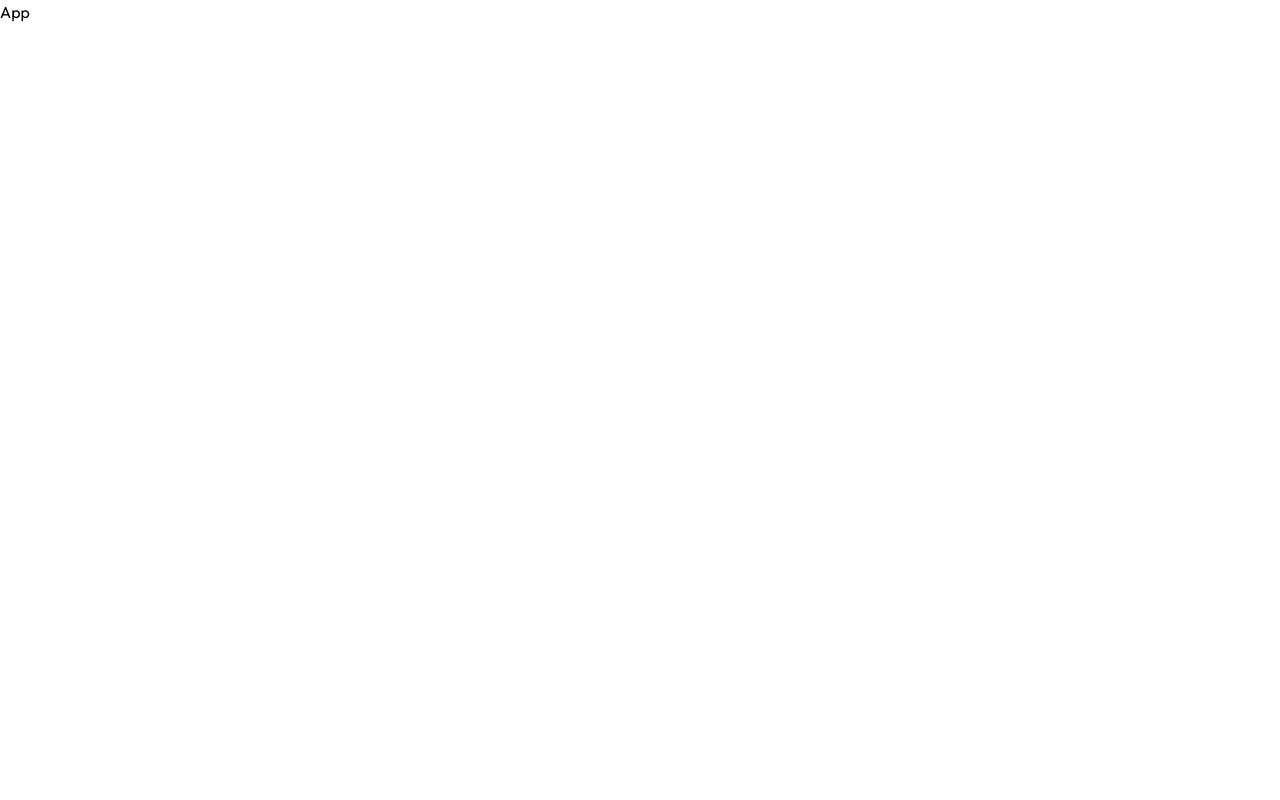
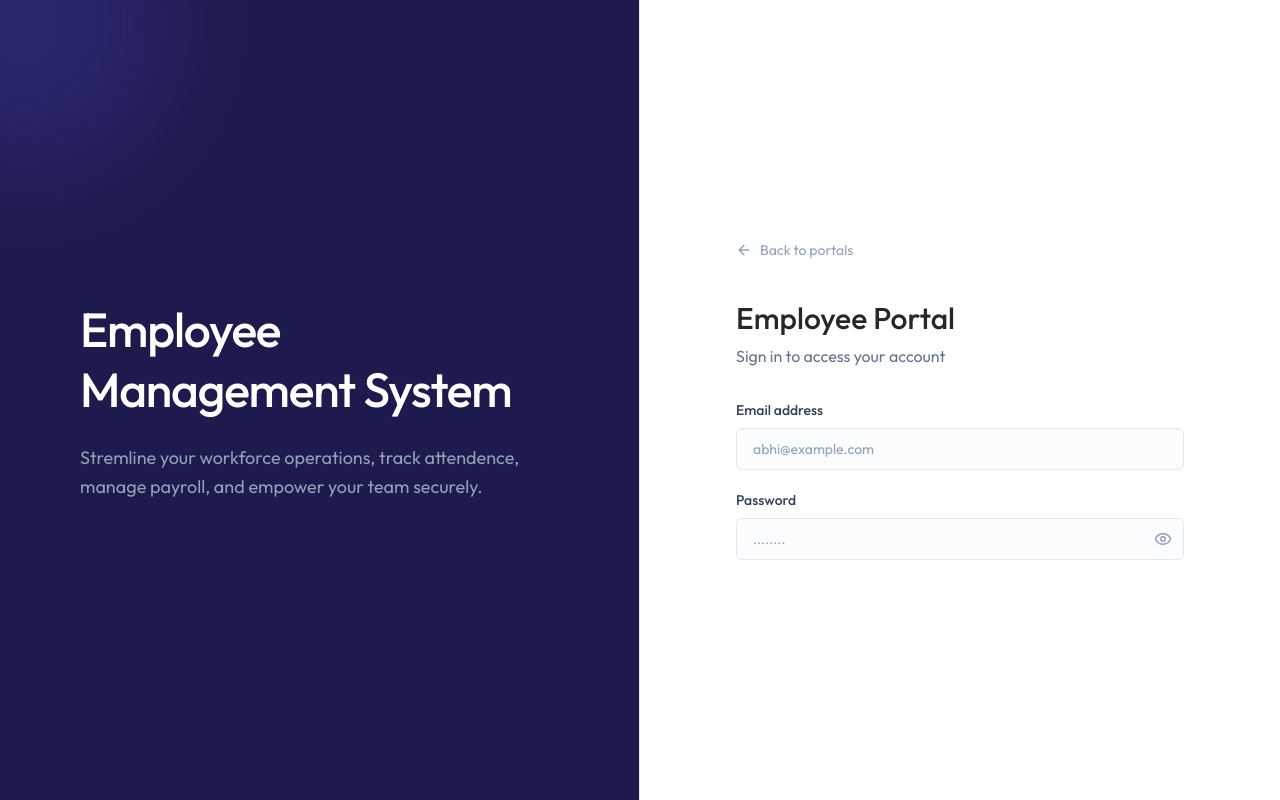
Before and after one commit to ABHISHEK-ANGADI/FullStack-EMS, a React (Vite) app in the folder client/: page /login/employee in a window 1280 px wide. Built offline with nearby package versions, Linux system fonts and the light colour scheme.

Commit message:
login form completed

```diff
--- a/client/src/App.jsx
+++ b/client/src/App.jsx
@@ -1,8 +1,41 @@
 import React from 'react'
+import { Toaster } from 'react-hot-toast'
+import { Navigate, Route, Routes } from 'react-router-dom'
+import LoginLanding from './pages/LoginLanding'
+import Layout from './pages/Layout'
+import Dashboard from './pages/Dashboard'
+import Employees from './pages/Employees'
+import Attendance from './pages/Attendance'
+import Leave from './pages/Leave'
+import PaySlips from './pages/PaySlips'
+import Settings from './pages/Settings'
+import PrintPaySlip from './pages/PrintPaySlip'
+import LoginForm from './components/LoginForm'
 
 const App = () => {
   return (
-    <div>App</div>
+    <>
+      <Toaster />
+      <Routes>
+        <Route path='/login' element={ <LoginLanding/> } />
+
+        <Route path='/login/admin' element={ <LoginForm role="admin" title="Admin Portal" subtitle="Sign in to manage the organization"  /> } />
+
+        <Route path='/login/employee' element={ <LoginForm role="employee" title="Employee Portal" subtitle="Sign in to access your account" /> } />
+
+        <Route element={ <Layout/>}>
+          <Route path='/dashboard' element={ <Dashboard/> } />
+          <Route path='/employees' element={ <Employees/> } />
+          <Route path='/attendance' element={ <Attendance/> } />
+          <Route path='/leave' element={ <Leave/> } />
+          <Route path='/payslips' element={ <PaySlips/> } />
+          <Route path='/settings' element={ <Settings/> } />
+
+        </Route>
+        <Route path='/print/payslips/:id' element={ <PrintPaySlip/> } />
+        <Route path='*' element={<Navigate to='/dashboard' replace/> } />
+      </Routes>
+    </>
   )
 }
 
--- /dev/null
+++ b/client/src/components/LoginForm.jsx
@@ -0,0 +1,65 @@
+import React, { useState } from 'react'
+import LoginLeftSide from './LoginLeftSide'
+import { ArrowLeftIcon, EyeIcon, EyeOffIcon } from 'lucide-react'
+import { Link } from 'react-router-dom'
+
+const LoginForm = ({role, title, subtitle}) => {
+
+  const [email, setEmail] = useState("")
+  const [password, setPassword] = useState("")
+  const [showPassword, setShowPassword] = useState(false)
+  const [error, setError] = useState("")
+  const [loading, setLoading] = useState(false)
+
+  const handleSubmit = async (e) => {
+    e.preventDefault();
+  }
+
+
+  return (
+    <div className='min-h-screen flex flex-col md:flex-row'>
+      <LoginLeftSide />
+      <div className='flex-1 flex items-center justify-center p-6 sm:p-12 bg-white'>
+        <div className='w-full max-w-md animate-fade-in'>
+        <Link to='/login' className='inline-flex items-center gap-2 text-slate-400 hover:text-slate-700 text-sm mb-10 transition-colors'>
+          <ArrowLeftIcon size={16} /> Back to portals
+        </Link>
+
+        <div className='mb-8'>
+          <h1 className='text-2xl sm:text-3xl font-medium text-zinc-800'>{title}</h1>
+          <p className='text-slate-500 text-sm sm:text-base mt-2'>{subtitle}</p>
+        </div>
+
+        {error && (
+          <div className='mb-6 p-4 bg-rose-50 border border-rose-200 text-rose-700 text-sm rounded-xl flext items-start gap-3'>
+            <div className='w-1.5 h-1.5 rounded-full bg-rose-500 mt-1.5 shrink-0' />
+            {error}
+          </div>
+        )}
+
+
+        <form className='space-y-5' onSubmit={handleSubmit}>
+          <div>
+            <label className='block text-sm font-medium text-slate-700 mb-2'>Email address</label>
+            <input type='email' value={email} onChange={(e) => setEmail(e.target.value)} required placeholder='abhi@example.com' />
+
+          </div>
+
+          <div>
+            <label className='block text-sm font-medium text-slate-700 mb-2'>Password</label>
+            <div className='relative'>
+              <input type={showPassword ? 'text' : 'password'} value={password} onChange={(e) => setPassword(e.target.value)} required className='pr-11' placeholder='........' />
+              <button type='button' className='absolute right-3 top-1/2 -translate-y-1/2 text-slate-400 hover:text-slate-600 transition-colors' onClick={() => setShowPassword(!showPassword)}>
+                {showPassword ? <EyeOffIcon size={18}/> : <EyeIcon size={18} />}
+              </button>
+            </div>
+
+          </div>
+        </form>
+      </div>
+      </div>
+    </div>
+  )
+}
+
+export default LoginForm
--- /dev/null
+++ b/client/src/components/LoginLeftSide.jsx
@@ -0,0 +1,16 @@
+import React from 'react'
+
+const LoginLeftSide = () => {
+  return (
+    <div className='hidden md:flex w-1/2 bg-indigo-950 relative overflow-hidden border-r border-slate-200'>
+
+        <div className='absolute -top-30 -left-30 w-72 h-72 bg-indigo-500/20 rounded-full blur-3xl'></div>
+        <div className='relative z-10 flex flex-col items-start justify-center p-12 lg:p-20 w-full h-full'>
+            <h1 className='text-4xl lg:text-5xl font-medium text-white mb-6 leading-tight tracking-tight'>Employee <br/> Management System </h1>
+            <p className='text-slate-400 text-lg max-w-md leading-relaxed'>Stremline your workforce operations, track attendence, manage payroll, and empower your team securely.</p>
+        </div>
+    </div>
+  )
+}
+
+export default LoginLeftSide
--- /dev/null
+++ b/client/src/pages/Attendance.jsx
@@ -0,0 +1,9 @@
+import React from 'react'
+
+const Attendance = () => {
+  return (
+    <div>Attendance</div>
+  )
+}
+
+export default Attendance
--- /dev/null
+++ b/client/src/pages/Dashboard.jsx
@@ -0,0 +1,9 @@
+import React from 'react'
+
+const Dashboard = () => {
+  return (
+    <div>Dashboard</div>
+  )
+}
+
+export default Dashboard
--- /dev/null
+++ b/client/src/pages/Employees.jsx
@@ -0,0 +1,9 @@
+import React from 'react'
+
+const Employees = () => {
+  return (
+    <div>Employees</div>
+  )
+}
+
+export default Employees
--- /dev/null
+++ b/client/src/pages/Layout.jsx
@@ -0,0 +1,17 @@
+import React from 'react'
+import { Outlet } from 'react-router-dom'
+
+const Layout = () => {
+  return (
+    <div className='flex h-screen bg-linear-to-br from-slate-50 via-white to-indigo-50/30'>
+        <p>Sidebar</p>
+        <main className='flex-1 overflow-y-auto'>
+            <div className='p-4 pt-16 sm:p-6 sm:pt-6 lg:p-8 max-w-400 mx-auto'>
+                <Outlet />
+            </div>
+        </main>
+    </div>
+  )
+}
+
+export default Layout
--- /dev/null
+++ b/client/src/pages/Leave.jsx
@@ -0,0 +1,9 @@
+import React from 'react'
+
+const Leave = () => {
+  return (
+    <div>Leave</div>
+  )
+}
+
+export default Leave
--- /dev/null
+++ b/client/src/pages/LoginLanding.jsx
@@ -0,0 +1,59 @@
+import React from 'react'
+import LoginLeftSide from '../components/LoginLeftSide'
+import { ArrowRightIcon, ShieldIcon, UserIcon } from 'lucide-react'
+import { Link } from 'react-router-dom'
+
+const LoginLanding = () => {
+
+  const portalOptions = [
+    {
+      to: "/login/admin",
+      title: "Admin Portal",
+      description: "Manage employees, departments, payroll and system configurations.",
+      icon: ShieldIcon
+    },
+    {
+      to: "/login/employee",
+      title: "Employee Portal",
+      description: "View your profile, track attendence, request time off, and access payslips.",
+      icon: UserIcon
+    }
+  ]
+
+  return (
+    <div className='min-h-screen flex flex-col md:flex-row'>
+      <LoginLeftSide />
+
+      <div className='w-full md:w-1/2 flex flex-col items-center justify-center p-6 sm:p-12 lg:p-16 relative overflow-y-auto min-h-screen'>
+
+        <div className='w-full max-w-md animate-fade-in relative z-10'>
+
+          {/* Header */}
+          <div className='mb-10 text-center md:text-left'>
+            <h2 className='text-3xl font-medium text-slate-900 tracking-tight mb-3'>Welcome Back</h2>
+            <p className='text-slate-500'>Select your portal to securely access the System.</p>
+          </div>
+
+
+          {/* Portals List */}
+          <div className='space-y-4'>
+            {portalOptions.map((portal)=>(
+              <Link key={portal.to} to={portal.to} className="group block bg-slate-50 border border-slate-200 rounded-lg p-5 sm:p-6 transition-all duration-300 hover:border-indigo-400 hover:bg-indigo-50 ">
+                <h3 className='text-lg text-slate-800 group-hover:text-indigo-600 mb-1 transition-colors'>{portal.title}</h3>
+                <ArrowRightIcon className='w-4 h-4 text-slate-400 group-hover:text-indigo-600 group-hover:translate-x-1 transition-all duration-300'/>
+              </Link>
+            ))}
+          </div>
+
+
+          {/* Footer */}
+          <div className='mt-12 text-center md:text-left text-sm text-slate-400'>
+            <p>© {new Date().getFullYear() } Abhishek. All rights reserved.</p>
+          </div>
+        </div>
+      </div>
+    </div>
+  )
+}
+
+export default LoginLanding
--- /dev/null
+++ b/client/src/pages/Payslips.jsx
@@ -0,0 +1,9 @@
+import React from 'react'
+
+const PaySlips = () => {
+  return (
+    <div>PaySlips</div>
+  )
+}
+
+export default PaySlips
--- /dev/null
+++ b/client/src/pages/PrintPayslip.jsx
@@ -0,0 +1,9 @@
+import React from 'react'
+
+const PrintPaySlip = () => {
+  return (
+    <div>PrintPaySlip</div>
+  )
+}
+
+export default PrintPaySlip
--- /dev/null
+++ b/client/src/pages/Settings.jsx
@@ -0,0 +1,9 @@
+import React from 'react'
+
+const Settings = () => {
+  return (
+    <div>Settings</div>
+  )
+}
+
+export default Settings
```
